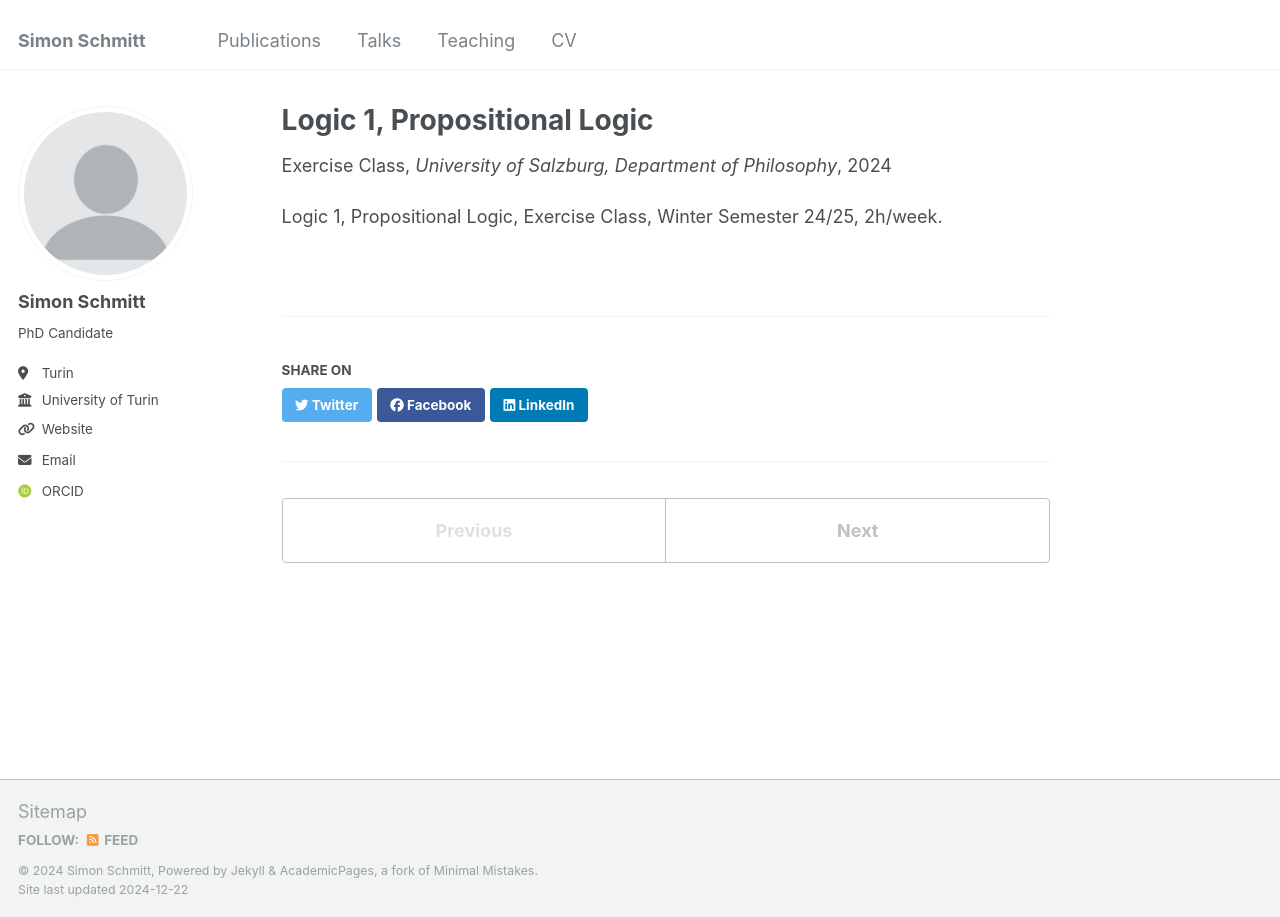
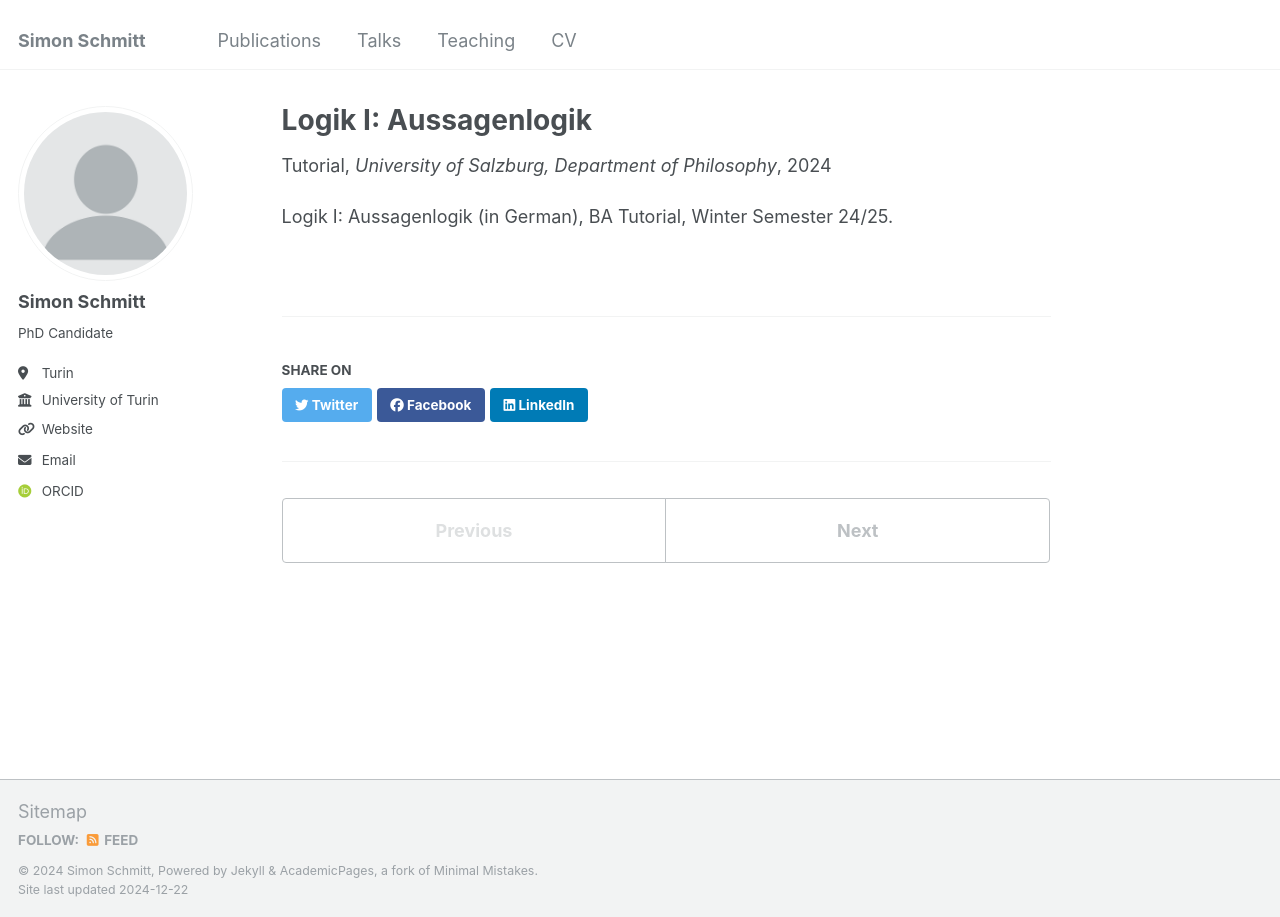
Before and after one commit to SimSchmitt/SimonSchmitt, a Jekyll site: the page built from _teaching/WS24Logic1Exc.md, in a window 1280 px wide. Built offline with Jekyll 4.4.1, drawn with Linux system fonts in a browser that asks for light colours; some web fonts are replaced.

Commit message:
WS24Logic1Exc.md

```diff
--- a/_teaching/WS24Logic1Exc.md
+++ b/_teaching/WS24Logic1Exc.md
@@ -1,11 +1,11 @@
 ---
-title: "Logic 1, Propositional Logic"
+title: "Logik I: Aussagenlogik"
 collection: teaching
-type: "Exercise Class"
+type: "Tutorial"
 permalink: /teaching/WS24Logic1Exc
 venue: "University of Salzburg, Department of Philosophy"
 date: 2024-10-01
 location: "Salzburg, Austria"
 ---
 
-Logic 1, Propositional Logic, Exercise Class, Winter Semester 24/25, 2h/week.
+Logik I: Aussagenlogik (in German), BA Tutorial, Winter Semester 24/25.
```
